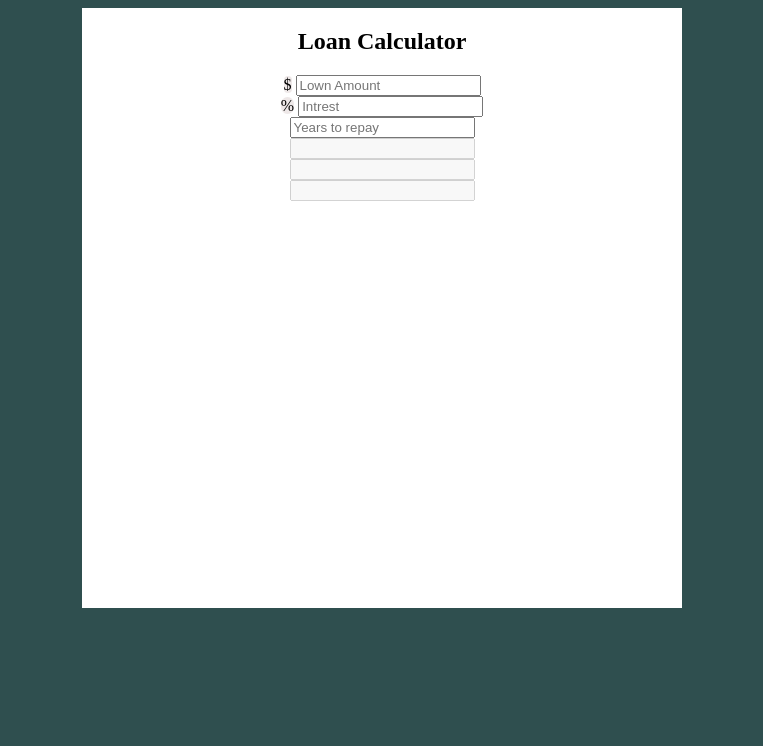
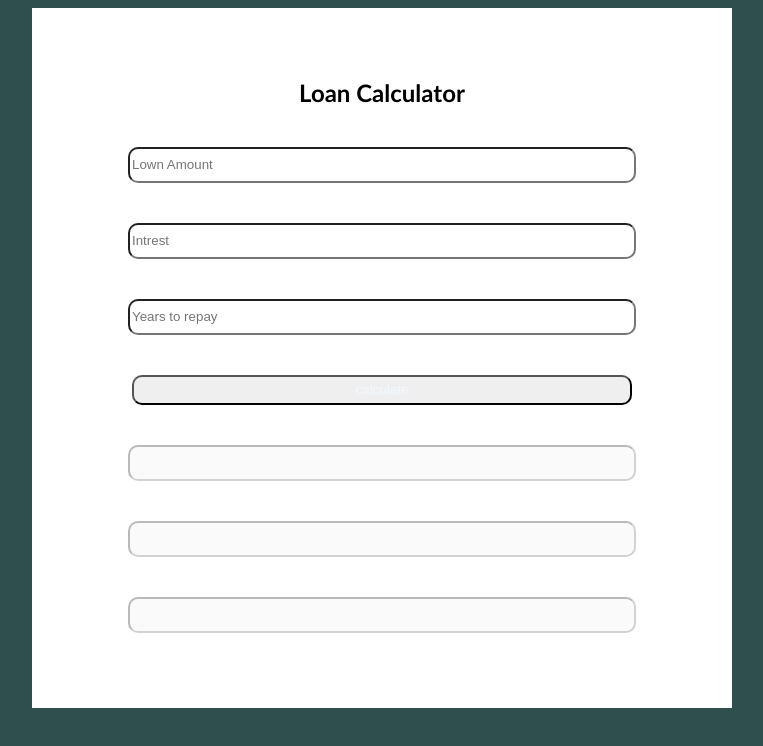
Before and after one commit to fahad5359/lown-calculator-and-outher-project, a plain HTML site: page 2-indix.html in a window 1280 px wide. Shown: the whole page, without its empty margins (258-1021 px from the left). Drawn offline with Linux system fonts and the light colour scheme.

Commit message:
more prog

```diff
--- a/2-indix.html
+++ b/2-indix.html
@@ -12,31 +12,32 @@
 <body>
 
   <div id="container">
-    <div class="box">
+    <div  class="box pad" >
       <h2>Loan Calculator </h2>
       <div id="upper">
         <div id="amnt">
-          <span id="span-style">$</span>
-          <input placeholder="Lown Amount" id="amount" type="number">
+
+          <input placeholder="Lown Amount" class="wdth" id="amount" type="number">
         </div>
         <div id="inst">
-          <span id="span-style">%</span>
-          <input placeholder="Intrest" id="intrest" type="number">
+
+          <input placeholder="Intrest" id="intrest" class="wdth" type="number">
         </div>
         <div id="yrs-tpay">
-          <input placeholder="Years to repay" type="number">
+          <input placeholder="Years to repay" class="wdth" type="number">
         </div>
+        <button id="btn" class="wdth">calculate</button>
       </div>
 
 
         <div id="lower">
           <div>
-          <input id="mounth-p" type="number" disabled>
+          <input id="mounth-p" type="number" class="wdth" disabled>
           </div>
           <div>
-          <input id="total-p" type="number" disabled>
+          <input id="total-p" type="number" class="wdth" disabled>
         </div>
-          <input id="total-i" type="number" disabled>
+          <input id="total-i" type="number" class="wdth" disabled>
         </div>
 
 
--- a/style.css
+++ b/style.css
@@ -1,4 +1,6 @@
-
+body{
+  font-family: 'Gill Sans', 'Gill Sans MT', Calibri, 'Trebuchet MS', sans-serif;
+}
 #container{
   margin: auto;
   text-align: center;
@@ -22,3 +24,18 @@ body{
   border: 1px  ;
   border-radius: 10px;
 }
+
+.pad{
+  padding: 50px;
+  height: 600px;
+
+}
+
+.wdth{
+  color: aliceblue;
+  border-radius: 10px;
+
+  margin: 20px;
+  width: 500px;
+  height: 30px;
+}
```
